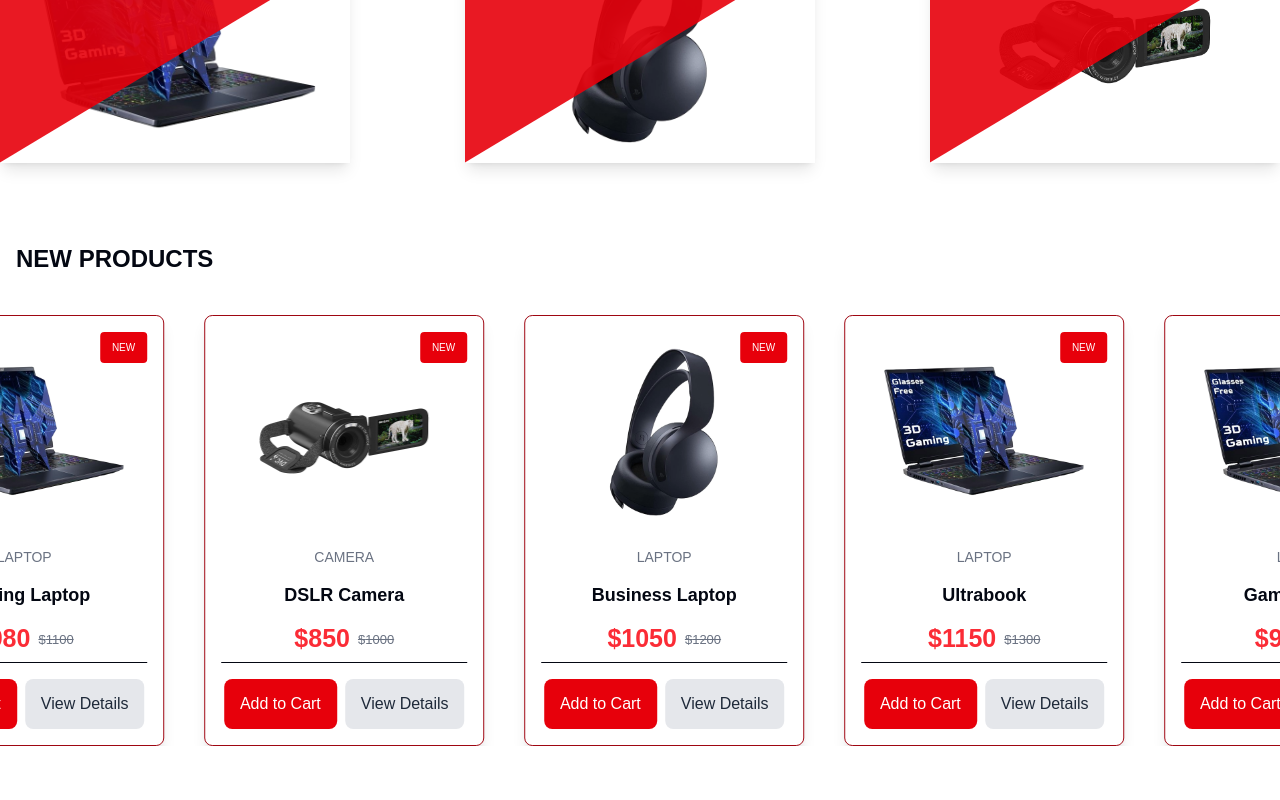
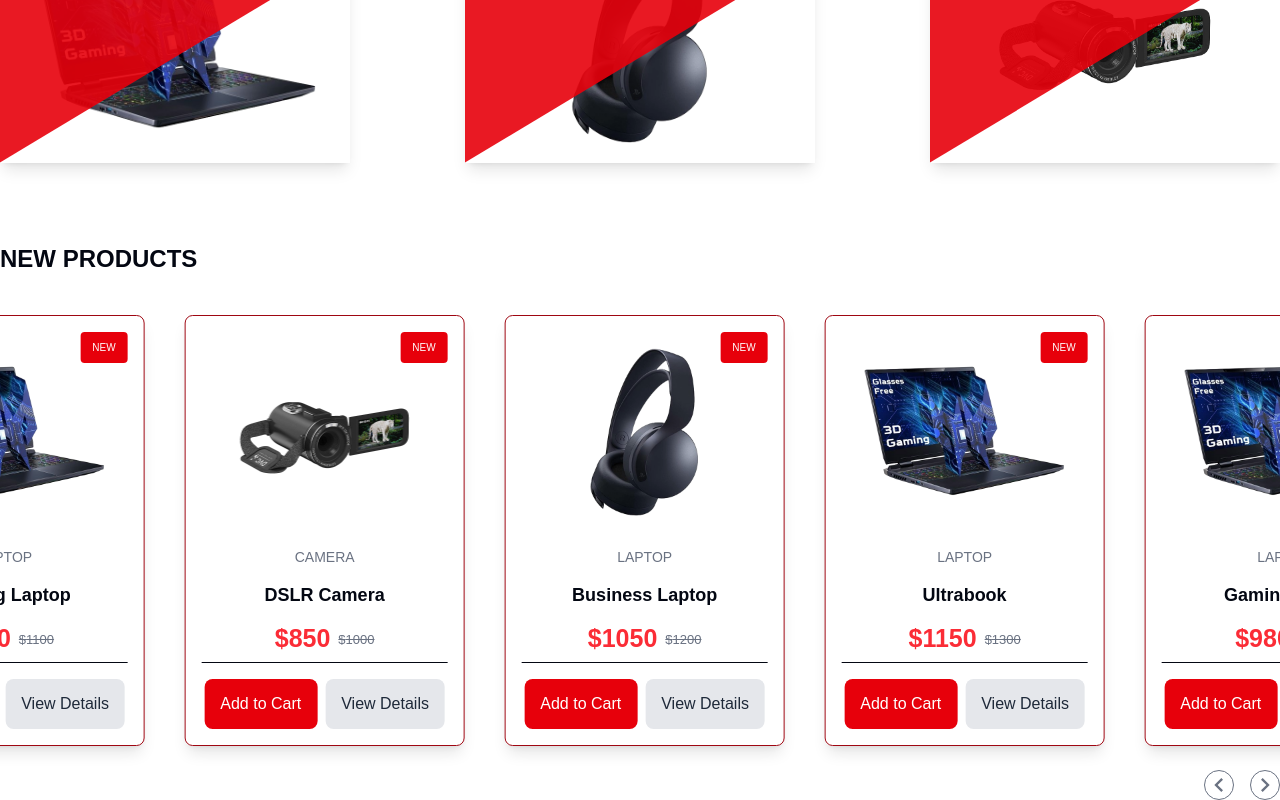
Before and after one commit to vidushalakshan/3D-Ecommerce, a Next.js app in the folder frontend/: page / in a window 1280 px wide. Shown: the part 330-1130 px from the top of the page. Before the commit the page ends 1076 px from the top, so only its background shows below. Built offline with nearby package versions, Linux system fonts and the light colour scheme.

Commit message:
updated newproduct arrow section

```diff
--- a/frontend/src/components/pages/newProduct/NewProduct.jsx
+++ b/frontend/src/components/pages/newProduct/NewProduct.jsx
@@ -3,6 +3,8 @@ import Image from "next/image";
 import images from "@/constants/images";
 import { motion, useAnimation } from "framer-motion";
 import { useState, useEffect } from "react";
+import { MdKeyboardArrowLeft } from "react-icons/md";
+import { MdKeyboardArrowRight } from "react-icons/md";
 
 const products = [
   {
@@ -80,7 +82,9 @@ const ProductCard = ({ product }) => {
           View Details
         </button>
       </div>
-      <span className="text-white text-[10px] bg-red-600 py-2 px-3 rounded absolute right-4">NEW</span>
+      <span className="text-white text-[10px] bg-red-600 py-2 px-3 rounded absolute right-4">
+        NEW
+      </span>
     </div>
   );
 };
@@ -101,7 +105,7 @@ const NewProduct = () => {
   }, [isPaused, controls]);
 
   return (
-    <section className="max-w-7xl mx-auto text-gray-950 px-4 overflow-hidden">
+    <section className="max-w-7xl mx-auto text-gray-950 overflow-hidden">
       <h1 className="text-gray-950 text-2xl font-bold pt-20">NEW PRODUCTS</h1>
       <motion.div
         className="flex flex-nowrap gap-6 pt-10 cursor-pointer"
@@ -113,6 +117,10 @@ const NewProduct = () => {
           <ProductCard key={index} product={product} />
         ))}
       </motion.div>
+      <div className="flex justify-end items-center  gap-4 mt-6 text-gray-500 ">
+        <MdKeyboardArrowLeft className="w-[30px] h-[30px] border rounded-4xl hover:text-gray-800 hover:cursor-pointer"/>
+        <MdKeyboardArrowRight className="w-[30px] h-[30px] border rounded-4xl hover:text-gray-800 hover:cursor-pointer"/>
+      </div>
     </section>
   );
 };
```
